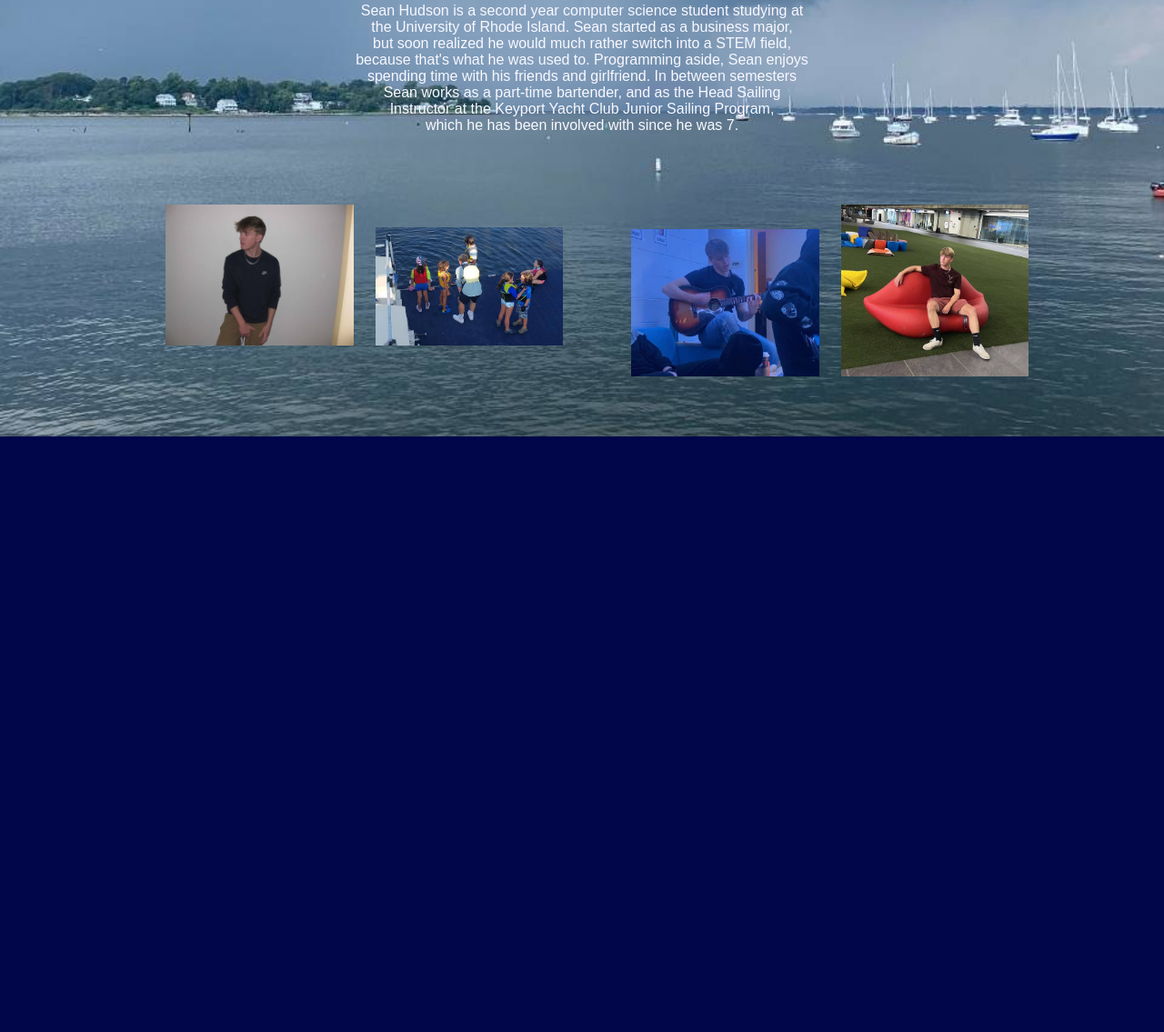
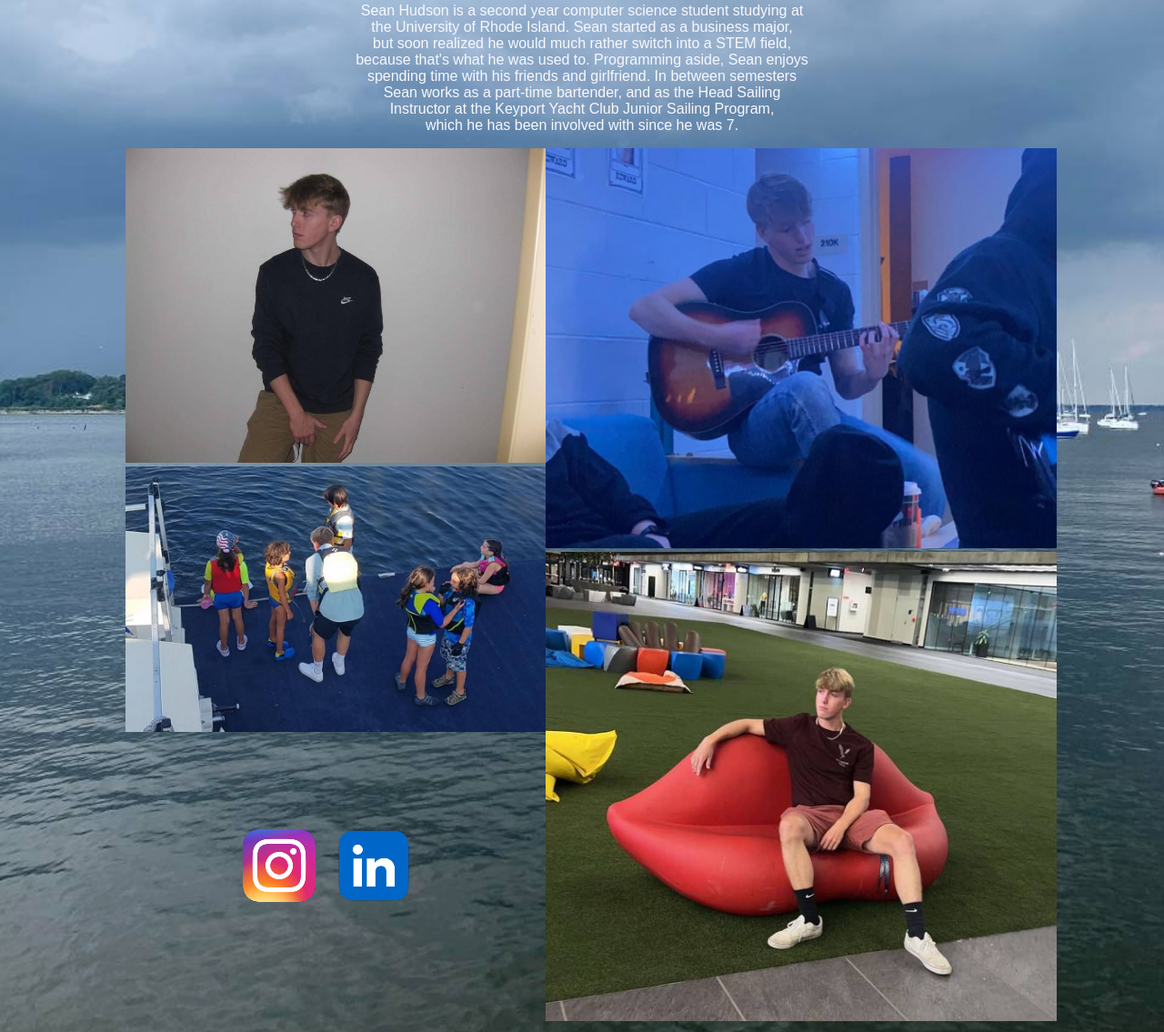
Before and after one commit to seanhudson03/seanhudson03.github.io, a plain HTML site: page about.html in a window 1280 px wide. Shown: the part 463-1598 px from the top of the page at 91% size. Before the commit the page ends 943 px from the top, so only its background shows below. Drawn offline with Linux system fonts and the light colour scheme.

Commit message:
Add files via upload

```diff
--- a/about.html
+++ b/about.html
@@ -29,18 +29,33 @@
             which he has been involved with since he was 7.
         </p>
         <div class="container">
-
-
         </div>
-        <div class = "container">
-            <div id = "imgbox1">
-                <img class = "aboutimg" src = "sean.jpg" alt ="Cool picture of Sean Hudson">
-                <img class = "aboutimg" src = "changingLives.jpg" alt ="Sean changing lives at sailing camp">
+        <div class="container">
+            <div id="imgbox1" class="imgbox">
+                <div class="aboutimg">
+                    <img src="sean.jpg" alt="Cool picture of Sean Hudson">
+                    <div class="caption">Sean Looking Cool</div>
+                </div>
+                <div class="aboutimg">
+                    <img src="changingLives.jpg" alt="Sean changing lives at sailing camp">
+                    <div class="caption">Sean Educating Our Youth</div>
+                </div>
+                <table id = "socials" class = "center">
+                    <tr>
+                        <td><a href = "https://www.instagram.com/sean_hudson_?igsh=MWNzbmIyOGR6bHR2bA%3D%3D&utm_source=qr" ><img class = "button" src ="instabutton.png" alt = "Instagram"></a></td>
+                        <td><a href = "https://www.linkedin.com/in/sean-hudson-3b83b11b2?"><img class = "button" src = "linkedbutton.png" alt = "Linkedin"></a></td>
+                    </tr>
+                </table>
             </div>
-            <div id = "imgbox2">
-                <img class = "aboutimg" src = "guitar.jpg" alt = "Tough picture of Sean with a guitar">
-                <img class = "aboutimg"src = "lipflick.jpg" alt = "Cool flick of Hudson on some lips(Chair that looks like lips)">
-
+            <div id="imgbox2" class="imgbox">
+                <div class="aboutimg">
+                    <img src="guitar.jpg" alt="Tough picture of Sean with a guitar">
+                    <div class="caption">Sean Attractively Playing Guitar</div>
+                </div>
+                <div class="aboutimg">
+                    <img src="lipflick.jpg" alt="Cool flick of Hudson on some lips(Chair that looks like lips)">
+                    <div class="caption">Sean Chilling On a Lip Couch</div>
+                </div>
             </div>
         </div>
     </body>
--- a/mystyle.css
+++ b/mystyle.css
@@ -12,25 +12,44 @@ head{
 
 .aboutimg {
     flex-basis: 42%;
-    width:42%;
+    width: 100%;
     margin-left: 10px;
     margin-right: 10px;
+    object-fit: contain;
+    position: relative;
 }
-
 
 .container {
     display: flex;
     justify-content: center;
-    margin-left: 34px;
-    margin-bottom: 52px;
-    width:100%;
+    margin: 0 auto;
+    width: 100%;
 }
 
-#imgbox1, #imgbox2 {
-    width: 100%;
-    object-fit: contain;
-    margin: 10px;
+.caption {
+    position: absolute;
+    top: 50%;
+    left: 50%;
+    transform: translate(-50%, -50%);
+    background-color: rgba(0, 0, 0, 0.7);
+    color: white;
+    text-align: center;
+    padding: 8px;
+    opacity: 0;
+    transition: opacity 0.3s ease;
+    display: inline-block;
+    max-width: 90%;
 }
+
+.aboutimg:hover .caption {
+    opacity: 1;
+}
+
+.aboutimg img {
+    max-width: 100%;
+    height: auto;
+}
+
 .backer {
     background-image: url("myBackground1.jpg");
     height:100%;
@@ -82,6 +101,10 @@ table .button:hover {
     text-align: center;
 }
 
+#socials {
+    margin-top: 100px;
+}
+
 .centerimg {
     display: block;
     margin-left: auto;
```
Also changed, not shown: instabutton.png (added), linkedbutton.png (added).
